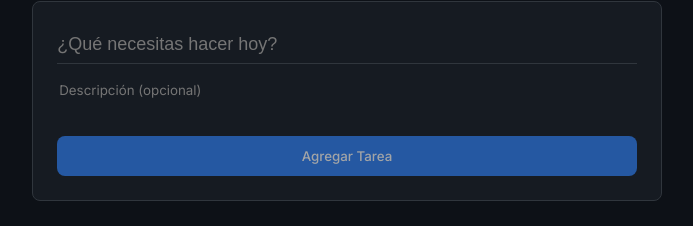
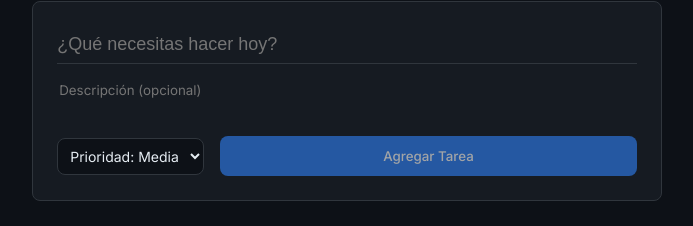
Before and after one commit to JesusFG-32/webgenda, a React app in the folder frontend/: page /tasks in a window 1280 px wide. Shown: the part 189-415 px from the top of the page, without its empty margins (293-986 px from the left). Built offline with nearby package versions, Linux system fonts and the light colour scheme; no server answers; sample sign-in values are in the browser's storage; the HTML template or start-up script is replaced by a standard one.

Commit message:
Agregado del sistema de prioridad.

```diff
--- a/frontend/src/index.css
+++ b/frontend/src/index.css
@@ -463,3 +463,56 @@ button:active {
   border-radius: var(--border-radius);
   border: 1px dashed var(--border-color);
 }
+
+.priority-select {
+  background: var(--bg-color);
+  color: var(--text-primary);
+  border: 1px solid var(--border-color);
+  padding: 0.5rem;
+  border-radius: var(--border-radius);
+  font-family: inherit;
+  font-size: 0.875rem;
+  outline: none;
+}
+
+.priority-select:focus {
+  border-color: var(--primary-color);
+}
+
+.task-form-footer {
+  display: flex;
+  gap: 1rem;
+  align-items: center;
+}
+
+.task-form-footer .btn-primary {
+  flex-grow: 1;
+}
+
+.task-badge {
+  font-size: 0.75rem;
+  padding: 0.2rem 0.6rem;
+  border-radius: 12px;
+  font-weight: 600;
+  text-transform: capitalize;
+  margin-left: 0.5rem;
+  display: inline-block;
+}
+
+.badge-baja {
+  background-color: rgba(35, 134, 54, 0.15);
+  color: #2ea043;
+  border: 1px solid rgba(46, 160, 67, 0.4);
+}
+
+.badge-media {
+  background-color: rgba(210, 153, 34, 0.15);
+  color: #d29922;
+  border: 1px solid rgba(210, 153, 34, 0.4);
+}
+
+.badge-alta {
+  background-color: rgba(248, 81, 73, 0.15);
+  color: #f85149;
+  border: 1px solid rgba(248, 81, 73, 0.4);
+}
--- a/frontend/src/modules/tasks/components/TaskForm.jsx
+++ b/frontend/src/modules/tasks/components/TaskForm.jsx
@@ -3,6 +3,7 @@ import React, { useState } from 'react';
 const TaskForm = ({ onTaskAdded }) => {
     const [title, setTitle] = useState('');
     const [description, setDescription] = useState('');
+    const [priority, setPriority] = useState('media');
     const [loading, setLoading] = useState(false);
 
     const handleSubmit = async (e) => {
@@ -10,9 +11,10 @@ const TaskForm = ({ onTaskAdded }) => {
         if (!title.trim()) return;
 
         setLoading(true);
-        await onTaskAdded({ title: title.trim(), description: description.trim() });
+        await onTaskAdded({ title: title.trim(), description: description.trim(), priority });
         setTitle('');
         setDescription('');
+        setPriority('media');
         setLoading(false);
     };
 
@@ -35,9 +37,23 @@ const TaskForm = ({ onTaskAdded }) => {
                 rows="2"
                 disabled={loading}
             ></textarea>
-            <button type="submit" className="btn-primary" disabled={loading || !title.trim()}>
-                {loading ? 'Agregando...' : 'Agregar Tarea'}
-            </button>
+
+            <div className="task-form-footer">
+                <select
+                    value={priority}
+                    onChange={(e) => setPriority(e.target.value)}
+                    className="priority-select"
+                    disabled={loading}
+                >
+                    <option value="baja">Prioridad: Baja</option>
+                    <option value="media">Prioridad: Media</option>
+                    <option value="alta">Prioridad: Alta</option>
+                </select>
+
+                <button type="submit" className="btn-primary" disabled={loading || !title.trim()}>
+                    {loading ? 'Agregando...' : 'Agregar Tarea'}
+                </button>
+            </div>
         </form>
     );
 };
--- a/frontend/src/modules/tasks/components/TaskItem.jsx
+++ b/frontend/src/modules/tasks/components/TaskItem.jsx
@@ -4,10 +4,11 @@ const TaskItem = ({ task, onToggle, onDelete, onEdit }) => {
     const [isEditing, setIsEditing] = useState(false);
     const [editTitle, setEditTitle] = useState(task.title);
     const [editDescription, setEditDescription] = useState(task.description || '');
+    const [editPriority, setEditPriority] = useState(task.priority || 'media');
 
     const handleSave = () => {
         if (!editTitle.trim()) return;
-        onEdit(task.id, { title: editTitle, description: editDescription });
+        onEdit(task.id, { title: editTitle, description: editDescription, priority: editPriority });
         setIsEditing(false);
     };
 
@@ -27,6 +28,15 @@ const TaskItem = ({ task, onToggle, onDelete, onEdit }) => {
                     className="task-edit-desc"
                     rows="2"
                 />
+                <select
+                    value={editPriority}
+                    onChange={(e) => setEditPriority(e.target.value)}
+                    className="priority-select"
+                >
+                    <option value="baja">Baja</option>
+                    <option value="media">Media</option>
+                    <option value="alta">Alta</option>
+                </select>
                 <div className="task-actions">
                     <button onClick={handleSave} className="btn-success">Guardar</button>
                     <button onClick={() => setIsEditing(false)} className="btn-secondary">Cancelar</button>
@@ -46,6 +56,9 @@ const TaskItem = ({ task, onToggle, onDelete, onEdit }) => {
                         className="task-checkbox"
                     />
                     <h3 className="task-title">{task.title}</h3>
+                    <span className={`task-badge badge-${task.priority || 'media'}`}>
+                        {task.priority || 'media'}
+                    </span>
                 </div>
                 {task.description && <p className="task-desc">{task.description}</p>}
                 <span className="task-date">{new Date(task.created_at).toLocaleDateString()}</span>
```
Also changed, not shown: 2 other files (tests, documents, lock files or other folders).
